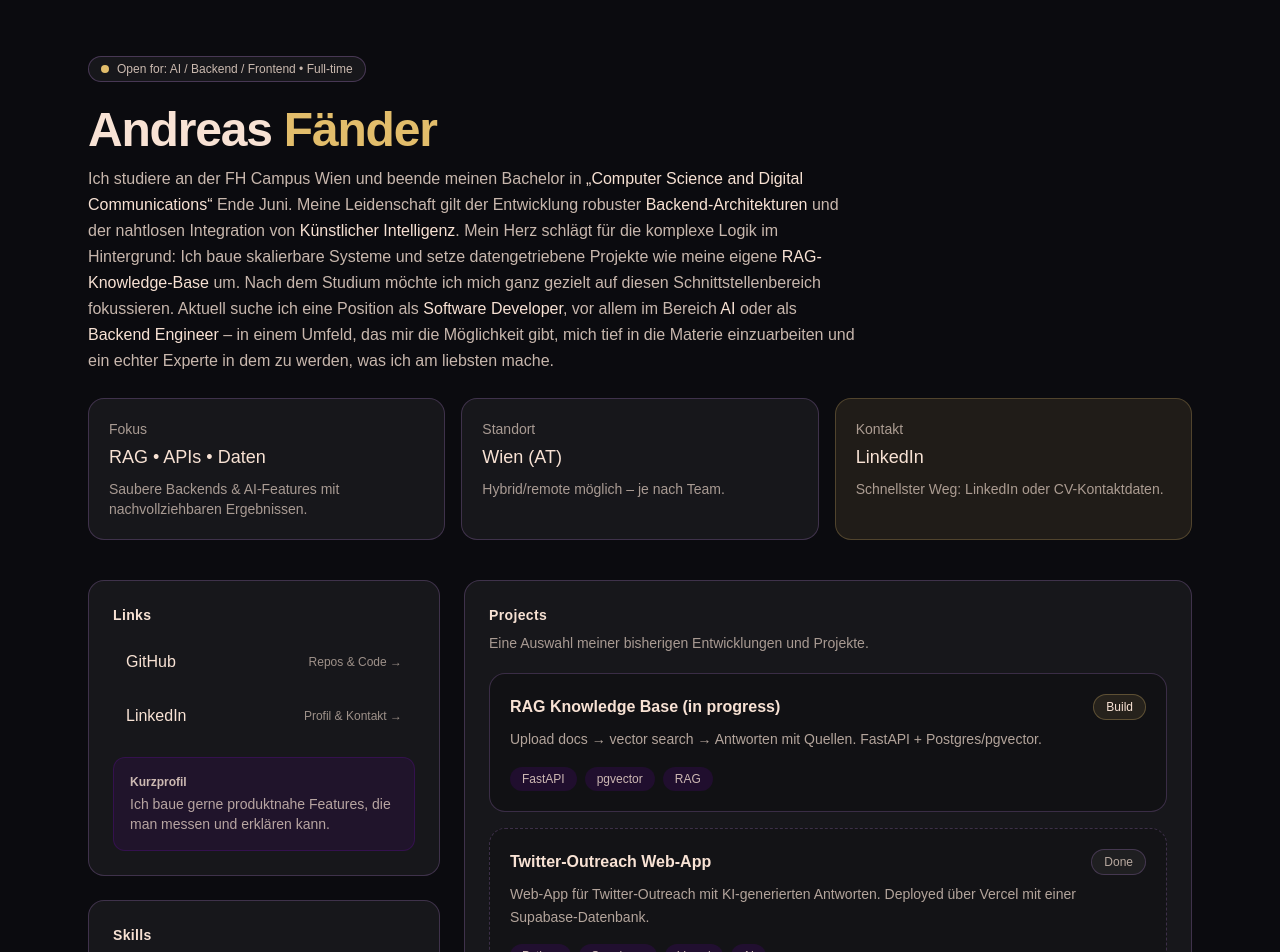
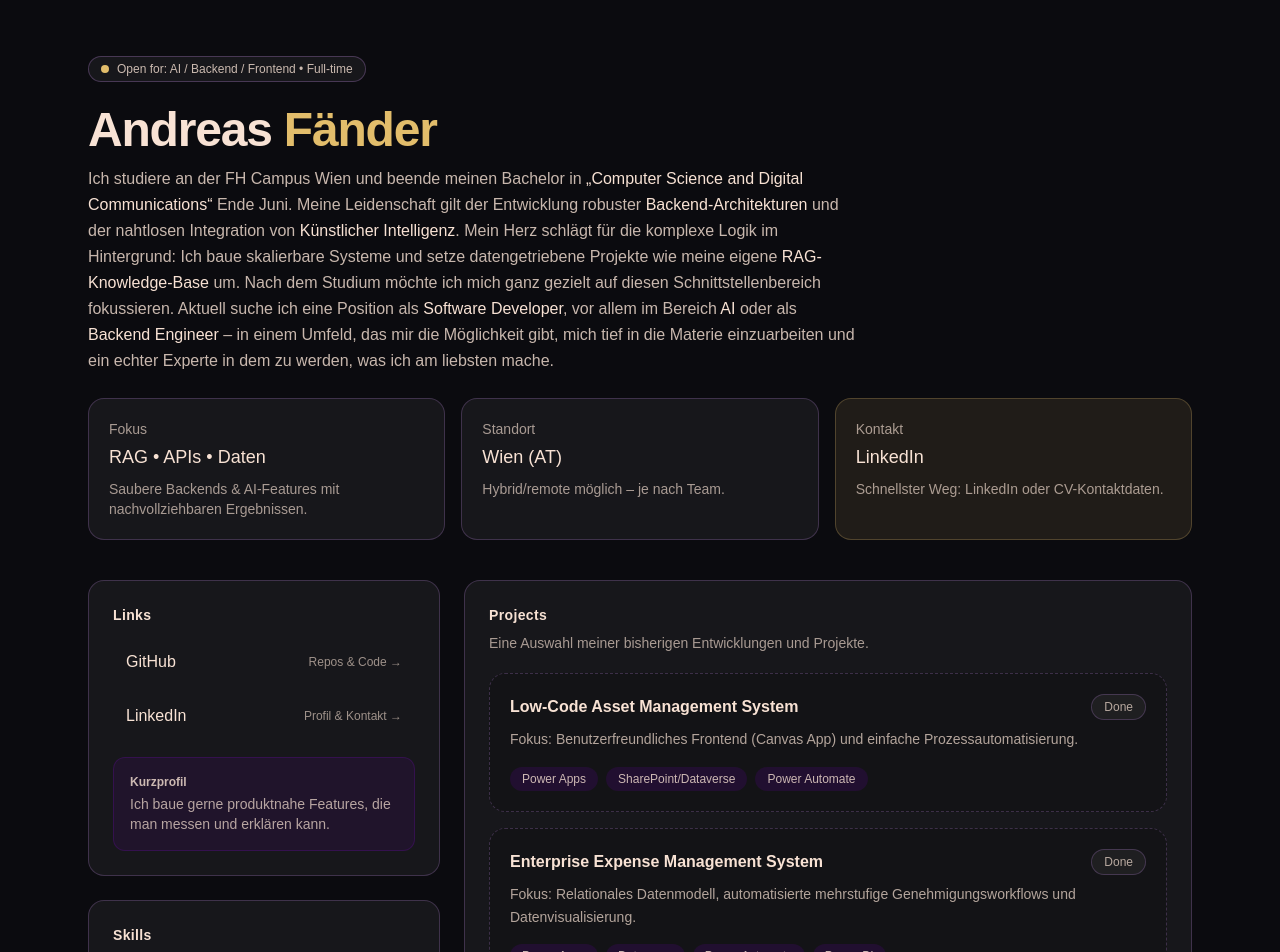
Before and after one commit to faender/faender.dev, a Next.js app: page / in a window 1280 px wide. Shown: the top 952 px of the page. Built offline with nearby package versions, Linux system fonts and the light colour scheme.

Commit message:
angepasst

```diff
--- a/src/app/page.tsx
+++ b/src/app/page.tsx
@@ -18,6 +18,20 @@ export default function Home() {
   ];
 
   const projects = [
+  {
+      title: "Low-Code Asset Management System",
+      status: "Done",
+      description:
+        "Fokus: Benutzerfreundliches Frontend (Canvas App) und einfache Prozessautomatisierung.",
+      highlights: ["Power Apps", "SharePoint/Dataverse", "Power Automate"],
+    },
+    {
+      title: "Enterprise Expense Management System",
+      status: "Done",
+      description:
+        "Fokus: Relationales Datenmodell, automatisierte mehrstufige Genehmigungsworkflows und Datenvisualisierung.",
+      highlights: ["Power Apps", "Dataverse", "Power Automate", "Power BI"],
+    },
     {
       title: "RAG Knowledge Base (in progress)",
       status: "Build",
```
